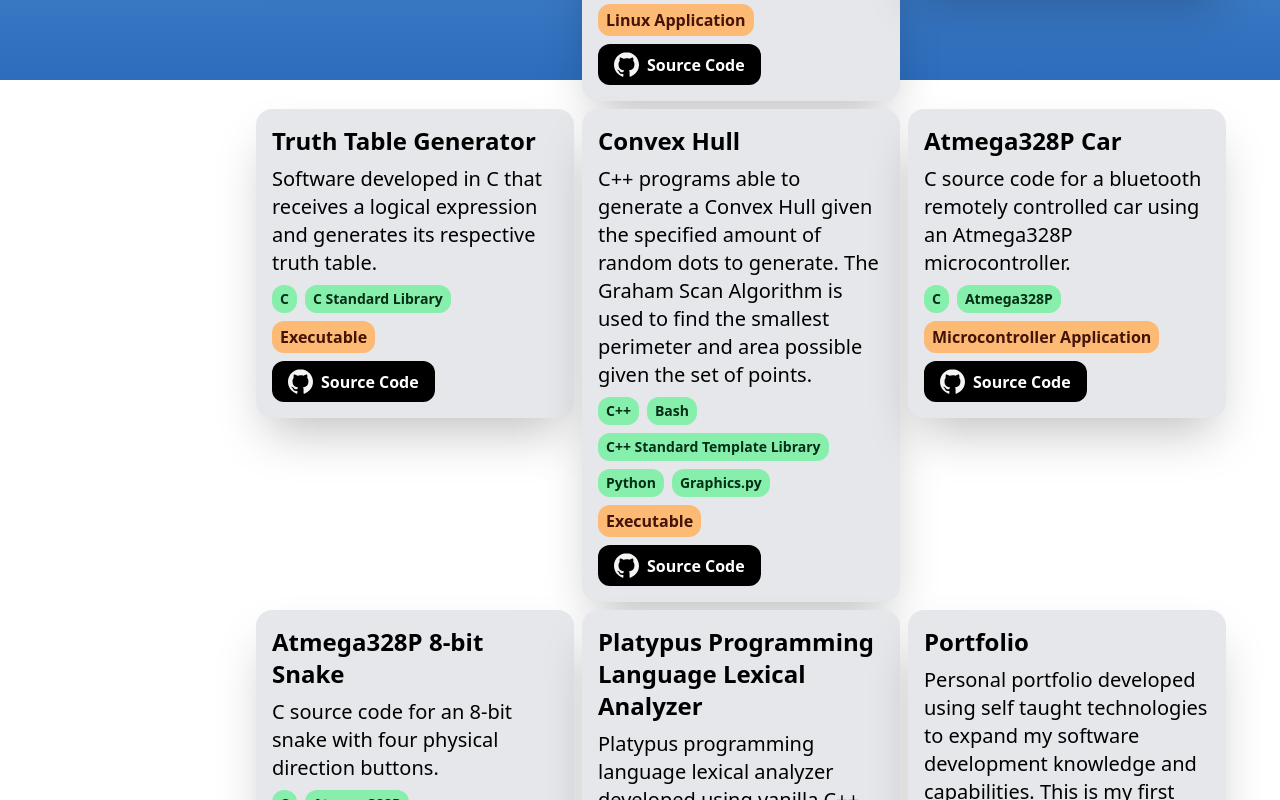
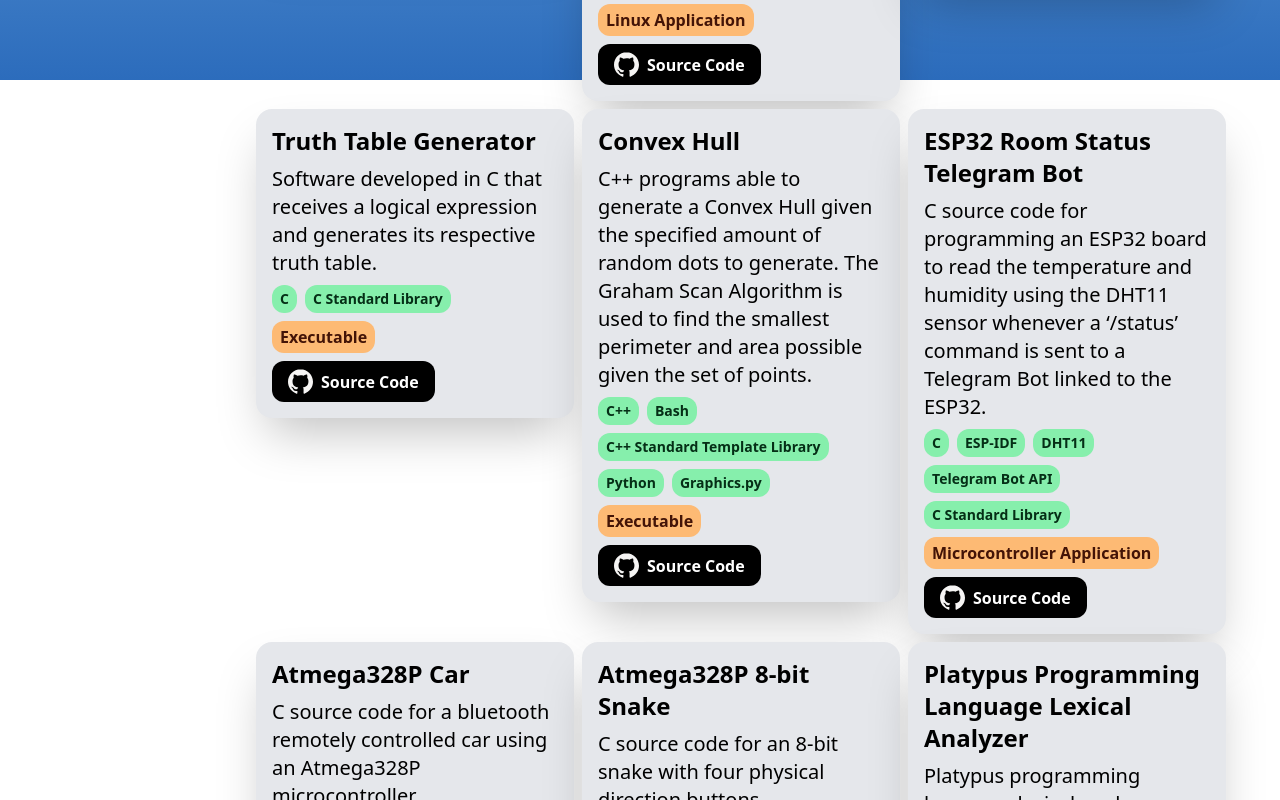
Before and after one commit to EmilioRivera0/professional-portfolio, a Next.js app: page /projects in a window 1280 px wide. Shown: the part 720-1520 px from the top of the page. Built offline with nearby package versions, Linux system fonts and the light colour scheme.

Commit message:
Feature: Added new project

```diff
--- a/src/data/Projects.ts
+++ b/src/data/Projects.ts
@@ -50,6 +50,14 @@ export const projects: Project[] = [
         category: ['C/C++',],
         type: "Executable",
         link: "https://github.com/EmilioRivera0/Convex_Hull",
+    },
+    {
+        title: "ESP32 Room Status Telegram Bot",
+        description: "C source code for programming an ESP32 board to read the temperature and humidity using the DHT11 sensor whenever a ‘/status’ command is sent to a Telegram Bot linked to the ESP32.",
+        technologies: ["C", "ESP-IDF", "DHT11", "Telegram Bot API", "C Standard Library"],
+        category: ['C/C++',],
+        type: "Microcontroller Application",
+        link: "https://github.com/EmilioRivera0/esp32-telegram-temperature-bot",
     },
     {
         title: "Atmega328P Car",
```
